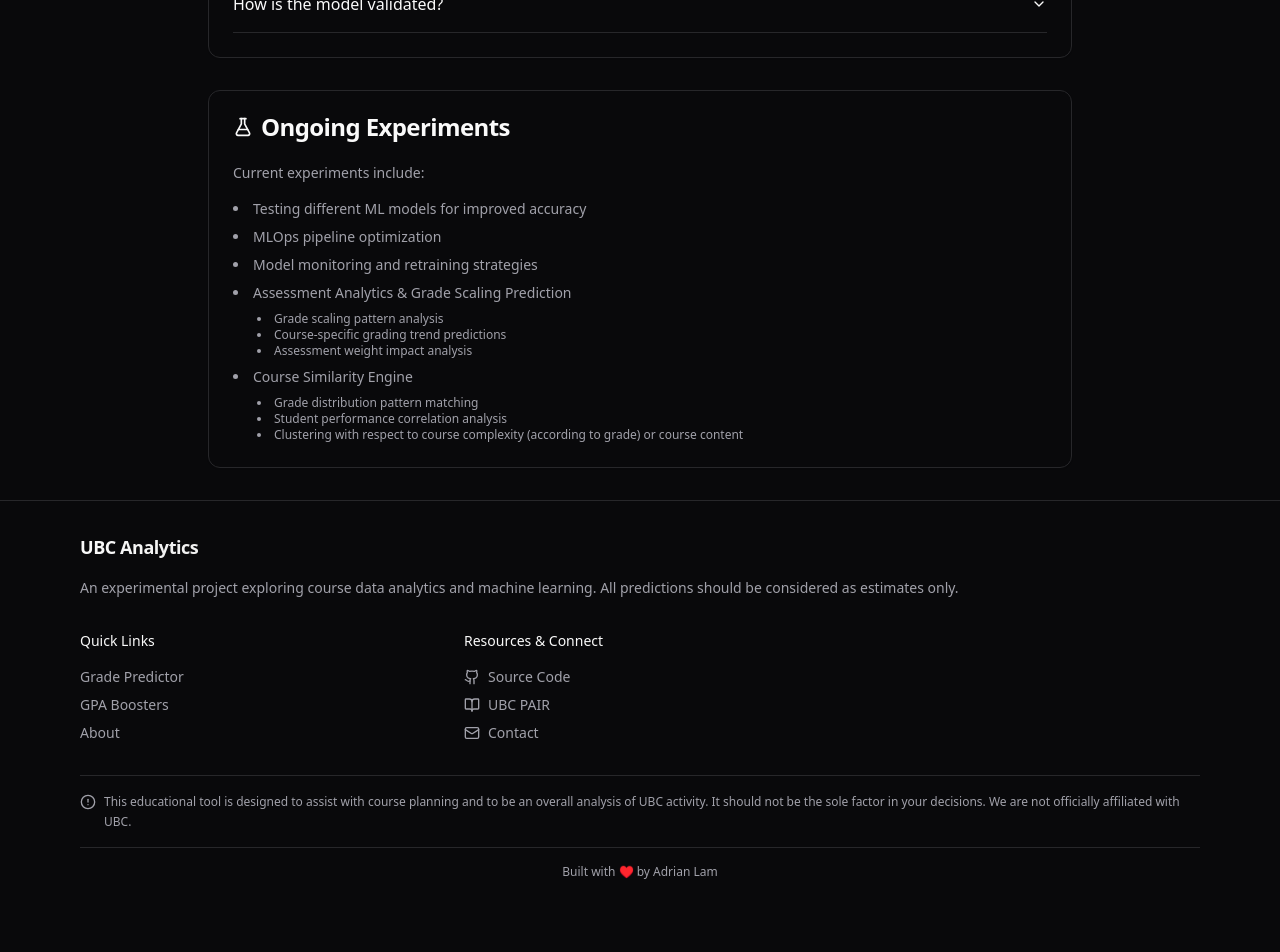
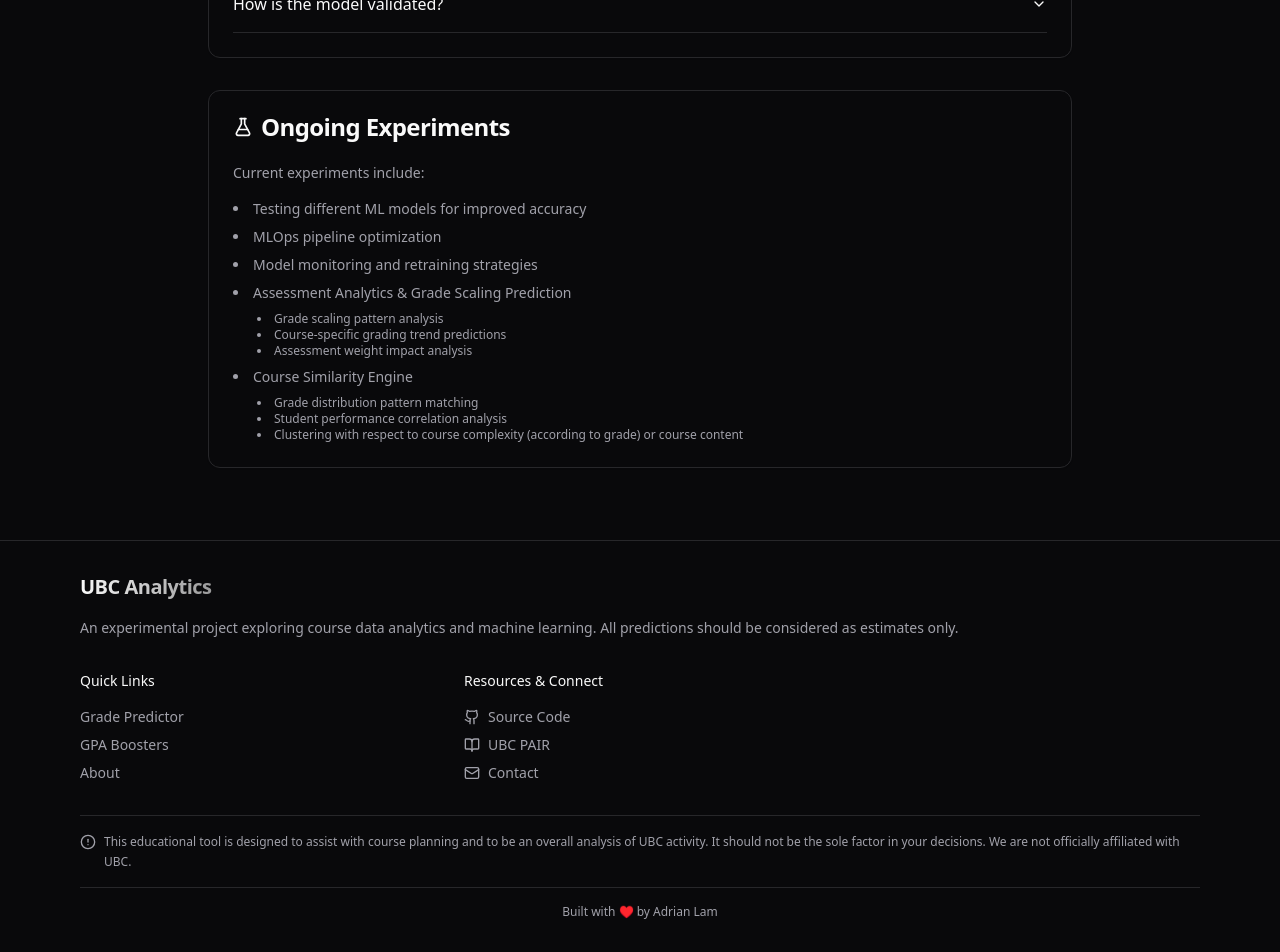
Before and after one commit to adrianlamdev/ubc-analytics, a Next.js app in the folder web/: page /about in a window 1280 px wide. Shown: the part 1220-2172 px from the top of the page. Before the commit the page ends 2132 px from the top, so only its background shows below. Built offline with nearby package versions, Linux system fonts and the light colour scheme.

Commit message:
style: edit margin on footer

```diff
--- a/web/src/app/about/page.tsx
+++ b/web/src/app/about/page.tsx
@@ -37,7 +37,7 @@
 
 export default function About() {
   return (
-    <div className="min-h-screen p-4 container mx-auto max-w-4xl py-8 space-y-8 mt-20">
+    <div className="min-h-screen p-4 container mx-auto max-w-4xl pt-8 space-y-8 mt-20">
       {/* Hero Section */}
       <motion.div
         initial={{ opacity: 0, y: 20 }}
--- a/web/src/components/footer.tsx
+++ b/web/src/components/footer.tsx
@@ -5,12 +5,15 @@
 
 export default function Footer() {
   return (
-    <footer className="border-t">
+    <footer className="border-t mt-14">
       <div className="container mx-auto px-4 py-8 max-w-6xl">
         <div className="space-y-4">
-          <h3 className="font-semibold text-lg tracking-tight bg-gradient-to-r from-primary to-primary/60 bg-clip-text text-transparent">
+          <Link
+            href="/"
+            className="font-semibold text-xl tracking-tight bg-gradient-to-r from-primary to-primary/60 bg-clip-text text-transparent hover:opacity-90 transition-opacity"
+          >
             UBC Analytics
-          </h3>
+          </Link>
           <p className="text-sm text-muted-foreground leading-relaxed">
             An experimental project exploring course data analytics and machine
             learning. All predictions should be considered as estimates only.
--- a/web/src/components/navbar.tsx
+++ b/web/src/components/navbar.tsx
@@ -106,29 +106,19 @@
               {navigationItems.map((item) => (
                 <NavigationMenuItem key={item.name}>
                   {item.comingSoon ? (
-                    <TooltipProvider>
-                      <Tooltip>
-                        <TooltipTrigger asChild>
-                          <span className="flex items-center gap-2 px-4 py-2 text-sm font-medium text-muted-foreground/50 cursor-not-allowed">
+                    <span className="flex items-center gap-2 px-4 py-2 text-sm font-medium text-muted-foreground/50 cursor-default">
                       <item.icon className="h-4 w-4" />
                       {item.name}
                       <span className="text-xs bg-muted px-2 py-0.5 rounded-full">
                         Coming Soon
                       </span>
                     </span>
-                        </TooltipTrigger>
-                        <TooltipContent>
-                          <p>Coming Soon</p>
-                        </TooltipContent>
-                      </Tooltip>
-                    </TooltipProvider>
                   ) : (
                     <Link href={item.href} legacyBehavior passHref>
                       <NavigationMenuLink
                         className={navigationMenuTriggerStyle()}
                       >
                         <span className="flex items-center gap-2">
-                          <item.icon className="h-4 w-4" />
                           {item.name}
                         </span>
                       </NavigationMenuLink>
```
Lines whose indentation alone changed are shown as unchanged.
